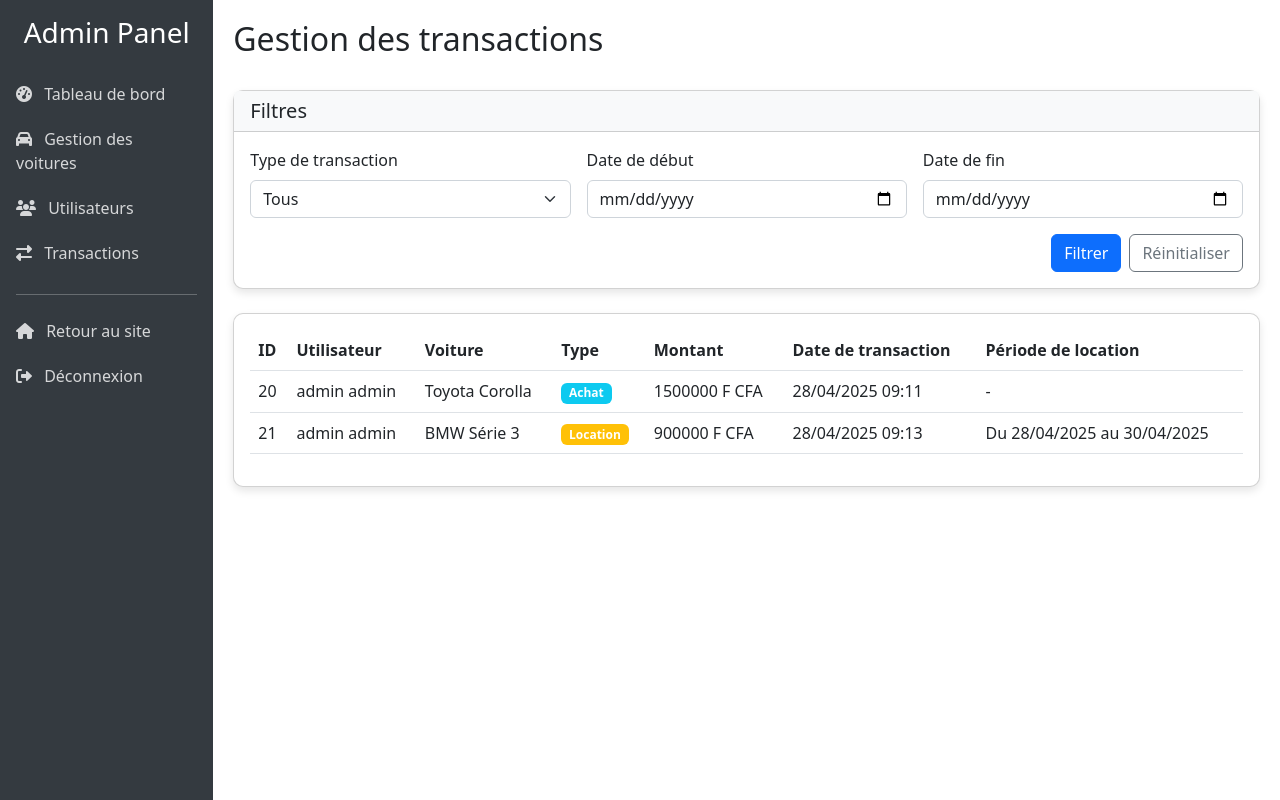
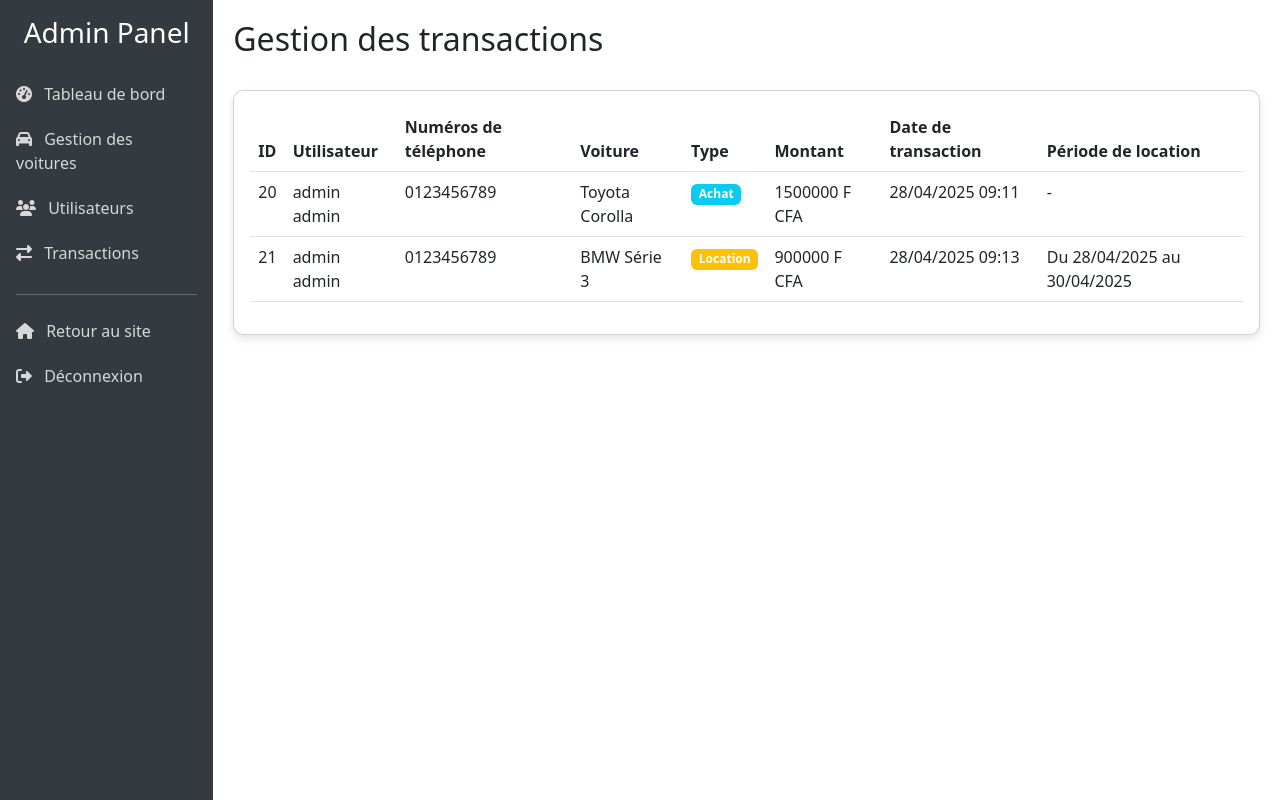
Before and after one commit to arie225/site_voitures, a Django app: template ventelocavoiture/templates/ventelocavoiture/dashboard_transactions.html in a window 1280 px wide. Run offline with Django 5.2, Linux system fonts and the light colour scheme; the template is opened without the code that fills it: values that come from a table or form of the project are taken from there, others are empty; data comes from the database, SQL or seed files in the repository; both versions use the stored data as it was after the commit; some libraries are stand-ins or nearby versions.

Commit message:
petit ajustement

```diff
--- a/ventelocavoiture/templates/ventelocavoiture/dashboard_transactions.html
+++ b/ventelocavoiture/templates/ventelocavoiture/dashboard_transactions.html
@@ -5,35 +5,7 @@
 {% block page_title %}Gestion des transactions{% endblock %}
 
 {% block content %}
-<div class="card dashboard-card mb-4">
-    <div class="card-header bg-light">
-        <h5 class="mb-0">Filtres</h5>
-    </div>
-    <div class="card-body">
-        <form method="GET" class="row g-3">
-            <div class="col-md-4">
-                <label for="type_transaction" class="form-label">Type de transaction</label>
-                <select class="form-select" id="type_transaction" name="type_transaction">
-                    <option value="">Tous</option>
-                    <option value="achat">Achat</option>
-                    <option value="location">Location</option>
-                </select>
-            </div>
-            <div class="col-md-4">
-                <label for="date_debut" class="form-label">Date de début</label>
-                <input type="date" class="form-control" id="date_debut" name="date_debut">
-            </div>
-            <div class="col-md-4">
-                <label for="date_fin" class="form-label">Date de fin</label>
-                <input type="date" class="form-control" id="date_fin" name="date_fin">
-            </div>
-            <div class="col-12 d-flex justify-content-end">
-                <button type="submit" class="btn btn-primary">Filtrer</button>
-                <a href="{% url 'ventelocavoiture:dashboard_transactions' %}" class="btn btn-outline-secondary ms-2">Réinitialiser</a>
-            </div>
-        </form>
-    </div>
-</div>
+
 
 <div class="card dashboard-card">
     <div class="card-body">
@@ -43,6 +15,7 @@
                     <tr>
                         <th>ID</th>
                         <th>Utilisateur</th>
+                        <th>Numéros de téléphone</th>
                         <th>Voiture</th>
                         <th>Type</th>
                         <th>Montant</th>
@@ -55,6 +28,7 @@
                     <tr>
                         <td>{{ transaction.id }}</td>
                         <td>{{ transaction.utilisateur.prenom }} {{ transaction.utilisateur.nom }}</td>
+                        <td>{{ transaction.utilisateur.numeros }}</td>
                         <td>{{ transaction.voiture.marque }} {{ transaction.voiture.modele }}</td>
                         <td>
                             {% if transaction.type_transaction == 'achat' %}
```
Also changed, not shown: ventelocavoiture/templates/ventelocavoiture/dashboard_voitures.html (+2 -11 lines), ventelocavoiture/templates/ventelocavoiture/resultats_recherche.html (+4 -4 lines), db.sqlite3, media/images/Audi_A3_1.jpeg (added), media/images/Audi_A3_2018.jpeg (added), media/images/BMW_X1_1.jpg (added), media/images/BMW_X1_2019.png (added), media/images/Nissan_Qashqai_1.jpeg (added), media/images/Nissan_Qashqai_2021.jpg (added), media/images/Peugeot_3008_2019.jpeg (added), media/images/Renault_Twingo_1.jpg (added), media/images/Renault_Twingo_2.jpg (added), media/images/Renault_Twingo_2020.jpeg (added), media/images/Volkswagen_Golf_1.jpeg (added), 2 more files.
